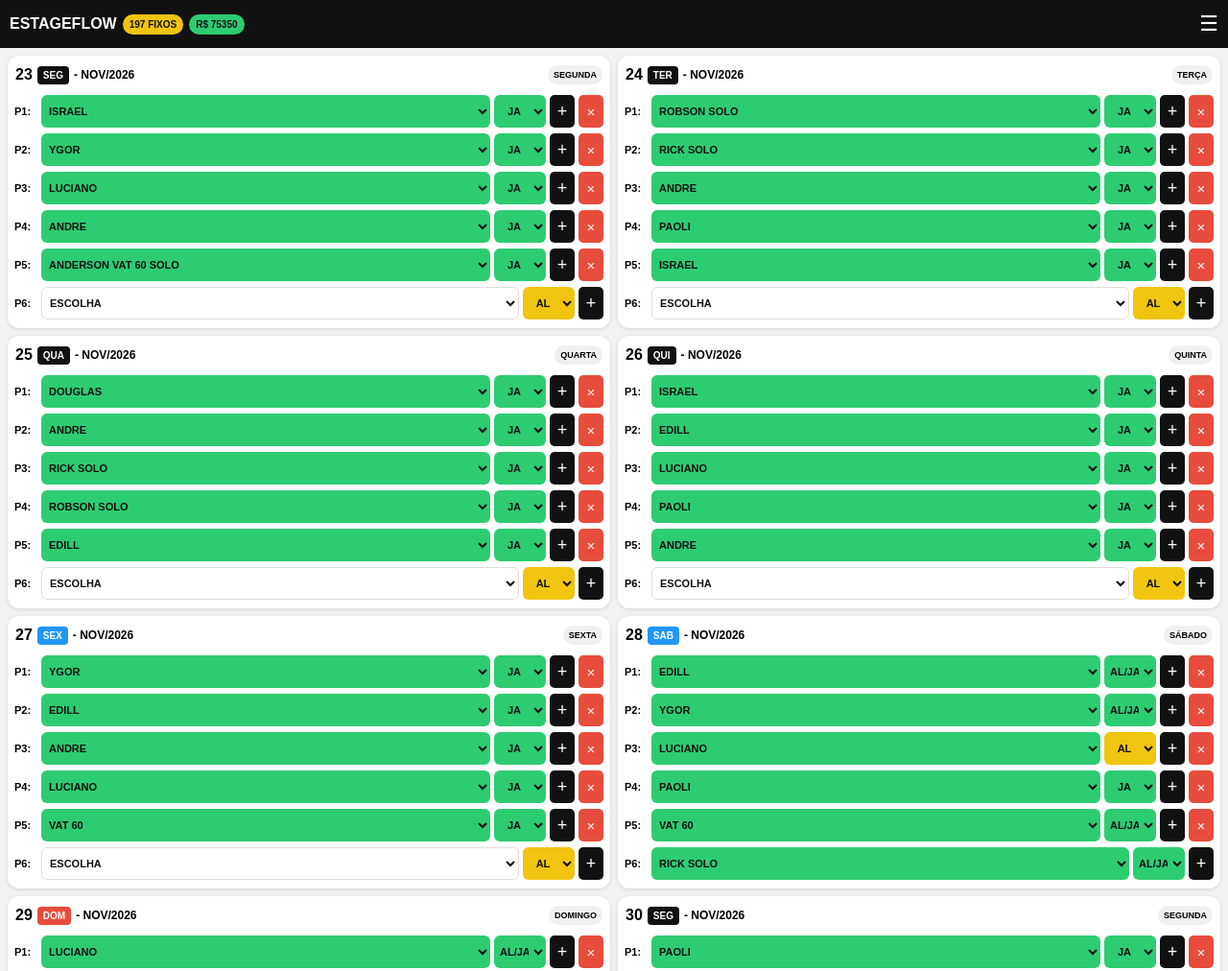
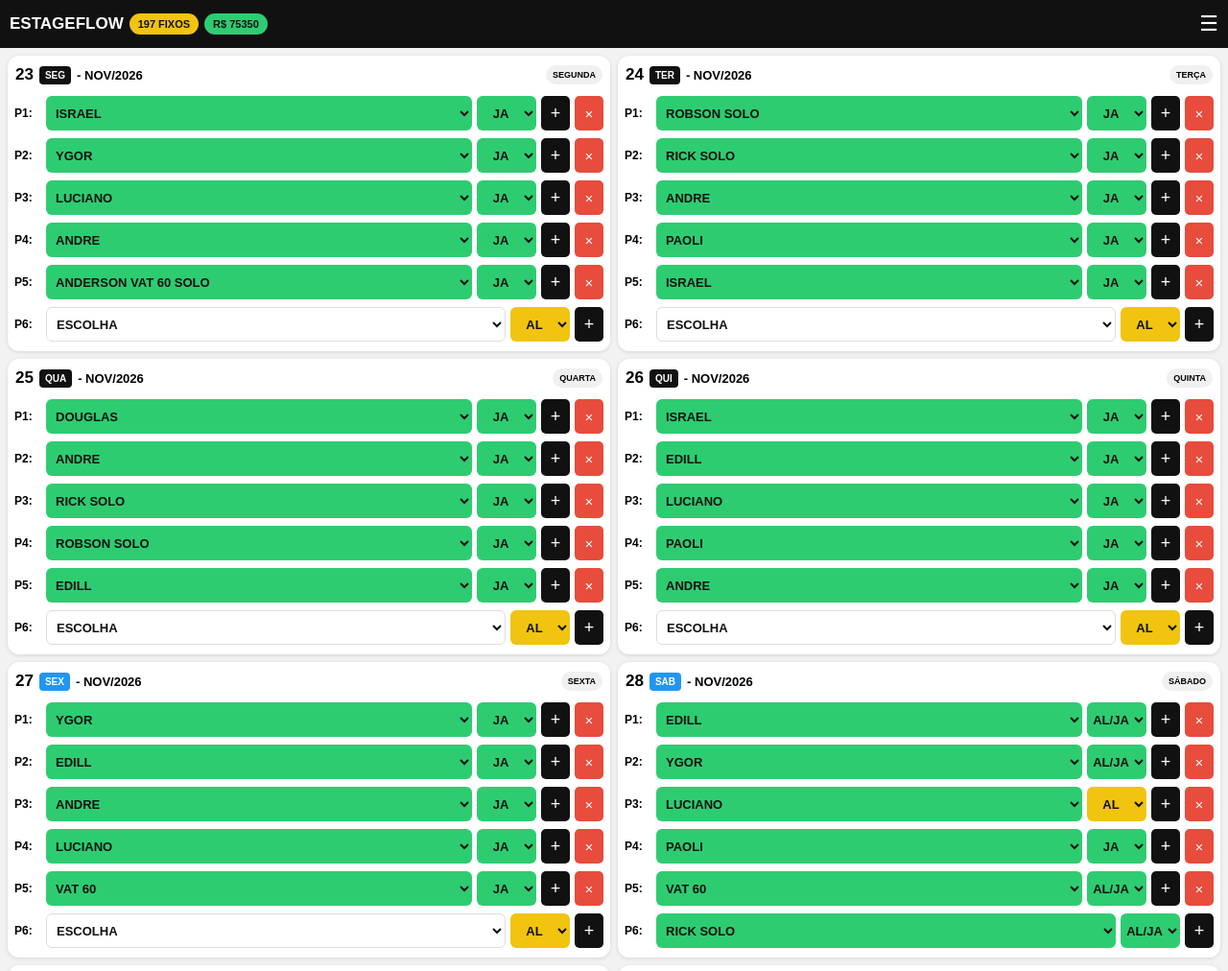
Before and after one commit to takitakisom-dev/ESTAGEFLOW, a plain HTML site: page index.html in a window 1280 px wide. Shown: the top 1012 px of the page at 96% size. Drawn offline with Linux system fonts and the light colour scheme.

Commit message:
Update styles and layout in index.html

```diff
--- a/index.html
+++ b/index.html
@@ -2,38 +2,44 @@
 <html lang="pt-BR">
 <head>
 <meta charset="UTF-8">
-<meta name="viewport" content="width=device-width, initial-scale=1.0, maximum-scale=1.0, user-scalable=no">
+<meta name="viewport" content="width=device-width, initial-scale=1.0">
 <title>ESTAGEFLOW</title>
 <style>
 *{box-sizing:border-box;margin:0;padding:0;font-family:Arial,sans-serif}
 body{background:#f2f2f2}
-.top{background:#111;color:#fff;padding:12px 10px;display:flex;align-items:center;gap:6px;position:sticky;top:0;z-index:10;min-width:0}
-.top b{font-size:16px;flex-shrink:0;white-space:nowrap}
-.pill{font-size:10px;font-weight:800;padding:5px 7px;border-radius:20px;white-space:nowrap;flex-shrink:0}
+.top{background:#111;color:#fff;padding:12px 10px;display:flex;align-items:center;gap:6px;position:sticky;top:0;z-index:10}
+.top b{font-size:17px;white-space:nowrap}
+.pill{font-size:11px;font-weight:800;padding:5px 9px;border-radius:20px;white-space:nowrap}
 .pill.y{background:#f1c40f;color:#111}
 .pill.g{background:#2ecc71;color:#111}
-.menu{margin-left:auto;background:none;border:0;color:#fff;font-size:22px;flex-shrink:0}
-.grid{display:grid;grid-template-columns:repeat(2,minmax(0,1fr));gap:8px;padding:8px}
+.menu{margin-left:auto;background:none;border:0;color:#fff;font-size:22px}
+.grid{display:grid;grid-template-columns:1fr 1fr;gap:8px;padding:8px}
 .card{background:#fff;border-radius:12px;overflow:hidden;box-shadow:0 1px 4px rgba(0,0,0,.12);min-width:0}
-.head{display:flex;align-items:center;gap:5px;padding:10px 8px 8px;min-width:0}
-.num{font-size:16px;font-weight:800;flex-shrink:0}
-.dia{font-size:10px;font-weight:800;color:#fff;background:#111;padding:4px 6px;border-radius:4px;flex-shrink:0}
+.head{display:flex;align-items:center;gap:6px;padding:10px 8px 8px}
+.num{font-size:17px;font-weight:800}
+.dia{font-size:10px;font-weight:800;color:#fff;background:#111;padding:4px 6px;border-radius:4px}
 .dia.blue{background:#2196f3}
 .dia.red{background:#e74c3c}
-.mes{font-size:12px;font-weight:800;white-space:nowrap;overflow:hidden;text-overflow:ellipsis}
-.semana{margin-left:auto;font-size:9px;font-weight:700;background:#f0f0f0;padding:5px 6px;border-radius:20px;flex-shrink:0}
-.linha{display:flex;gap:4px;padding:3px 7px;align-items:center;min-width:0}
-.linha:last-child{padding-bottom:9px}
-.p{font-size:11px;font-weight:700;width:24px;flex-shrink:0}
-select{height:34px;border:0;border-radius:6px;font-size:11px;font-weight:700;cursor:pointer;color:#111;min-width:0}
-select.nome{flex:1 1 0;min-width:0;background:#2ecc71;padding:0 4px}
+.mes{font-size:13px;font-weight:800;white-space:nowrap}
+.semana{margin-left:auto;font-size:9px;font-weight:700;background:#f0f0f0;padding:5px 7px;border-radius:20px}
+.linha{display:flex;gap:5px;padding:4px 7px;align-items:center}
+.linha:last-child{padding-bottom:10px}
+.p{font-size:12px;font-weight:700;width:28px;flex-shrink:0}
+select{height:36px;border:0;border-radius:6px;font-size:13px;font-weight:700;color:#111;cursor:pointer}
+select.nome{flex:1;min-width:140px;background:#2ecc71;padding:0 6px;text-align:left}
 select.nome.branco{background:#fff;border:1px solid #ddd}
-select.turno{width:54px;flex-shrink:0;text-align:center;font-weight:800;padding:0 2px}
+select.turno{width:62px;flex-shrink:0;text-align:center;font-weight:800}
 select.turno.ja{background:#2ecc71}
 select.turno.al{background:#f1c40f}
 select.turno.alja{background:#2ecc71}
-.plus{background:#111;color:#fff;border:0;width:26px;height:34px;border-radius:5px;font-size:18px;cursor:pointer;flex-shrink:0}
-.del{background:#e74c3c;color:#fff;border:0;width:26px;height:34px;border-radius:5px;font-size:15px;cursor:pointer;flex-shrink:0}
+.plus{background:#111;color:#fff;border:0;width:30px;height:36px;border-radius:5px;font-size:18px;cursor:pointer;flex-shrink:0}
+.del{background:#e74c3c;color:#fff;border:0;width:30px;height:36px;border-radius:5px;font-size:15px;cursor:pointer;flex-shrink:0}
+/* CELULAR: 1 COLUNA PRA O NOME CABER INTEIRO */
+@media (max-width:700px){
+.grid{grid-template-columns:1fr}
+select.nome{font-size:14px}
+select.turno{width:68px}
+}
 </style>
 </head>
 <body>
```
